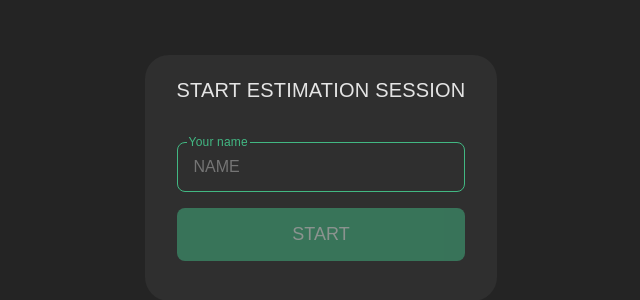
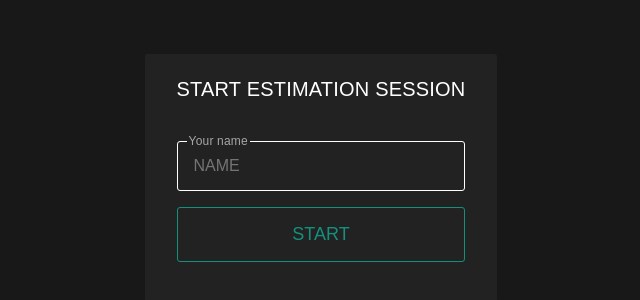
Before and after one commit to Steffra/estimate.cards, a Nuxt app: page /start in a window 1280 px wide. Shown: the part 82-382 px from the top of the page, without its empty margins (319-959 px from the left). Built offline with nearby package versions, Linux system fonts and the light colour scheme.

Commit message:
implement new design

```diff
--- a/app.vue
+++ b/app.vue
@@ -8,25 +8,25 @@
 <style>
 :root {
   /*default colors */
-  --branding: #42b883;
-  --branding-light: #42d392;
-  --branding-dark: #33a06f;
-  --accent-color: #73abfe;
+  --branding: #08fdd8;
+  --branding-light: #4effe4;
+  --branding-dark: rgba(15, 204, 176, 0.838);
+  --accent-color: #17fad8;
 
   /*text colors */
-  --primary-text: rgb(255 255 255 / 87%);
+  --primary-text: rgb(255, 255, 255);
   --secondary-text: rgb(255 255 255 / 60%);
 
   /*background colors */
-  --background-color: #242424;
-  --soft-background: #2f2f2f;
-  --tertiary-background: #2f2f2f;
+  --background-color: #181818;
+  --soft-background: #222222;
+  --tertiary-background: #222222;
 
   --divider: rgb(84 84 84 / 65%);
 
   /*button colors */
   --hover-bg: var(--branding-light);
-  --hover-text: var(--primary-text);
+  --hover-text: var(--soft-background);
   --active-bg: var(--branding-dark);
   --secondary-border: var(--branding);
   --secondary-hover-bg: var(--hover-bg);
@@ -34,21 +34,21 @@
   --secondary-active-bg: var(--active-bg);
   --box-shadow-color: rgba(71, 107, 82, 0.1);
   --primary-button-selected-background: var(--branding);
-  --primary-button-selected-text: var(--primary-text);
+  --primary-button-selected-text: var(--soft-background);
 
   /*component colors */
   --card-background: var(--soft-background);
 
   --voting-card-background: var(--soft-background);
   --voting-card-text: var(--primary-text);
-  --voting-card-selected-text: var(--primary-text);
+  --voting-card-selected-text: var(--soft-background);
 
   --slider-color: var(--background-color);
   --slider-background-color: var(--secondary-text);
   --box-shadow-default: 0 0 0 var(--box-shadow-color);
 
-  --input-label-color: var(--branding);
-  --input-border-focus: var(--branding);
+  --input-label-color: var(--secondary-text);
+  --input-border-focus: var(--primary-text);
   --input-text-color: var(--primary-text);
 
   /*popper config */
--- a/components/BaseButton.vue
+++ b/components/BaseButton.vue
@@ -17,7 +17,7 @@ button {
     background-color: var(--primary-button-selected-background);
     color: var(--primary-button-selected-text);
     border: 1px transparent;
-    border-radius: 8px;
+    border-radius: 3px;
     cursor: pointer;
     font-size: 18px;
     padding: 1rem 2rem;
@@ -41,7 +41,7 @@ button {
 
         &:active:enabled {
             background-color: var(--secondary-active-bg);
-            color: var(--primary-text);
+            color: var(--soft-background);
         }
     }
 
--- a/components/BaseInput.vue
+++ b/components/BaseInput.vue
@@ -27,7 +27,7 @@ div {
 
 input {
     padding: 0 1rem;
-    border-radius: 0.5rem;
+    border-radius: 3px;
     background-color: var(--soft-background);
     color: var(--input-text-color);
     border: 1px solid var(--divider);
--- a/components/DefaultLayout.vue
+++ b/components/DefaultLayout.vue
@@ -28,7 +28,7 @@
     @media (width >=480px) {
         background-color: var(--soft-background);
         box-shadow: var(--box-shadow-default);
-        border-radius: 24px;
+        border-radius: 3px;
         padding: 0.5rem 2rem 2.5rem 2rem;
         margin-bottom: 35dvh;
     }
--- a/components/Player.vue
+++ b/components/Player.vue
@@ -203,7 +203,7 @@ const textColor = computed(() => {
     box-sizing: border-box;
     width: 100%;
     height: 100%;
-    border-radius: 12px;
+    border-radius: 5px;
     border: 5px double var(--branding);
     color: var(--primary-text);
 
@@ -232,7 +232,6 @@ const textColor = computed(() => {
 .card-back__inner {
     width: 100%;
     height: 100%;
-    border-radius: 8px;
     display: flex;
     border-radius: 5px;
     overflow: hidden;
--- a/components/ToggleButton.vue
+++ b/components/ToggleButton.vue
@@ -1,6 +1,6 @@
 <template>
     <BaseButton ref="toggleButton" class="toggle-button" :text="cardsVisible ? 'NEW ROUND' : 'REVEAL CARDS'"
-        :secondary="cardsVisible || somePlayersVoted || noPlayersVoted" />
+        secondary />
 </template>
 
 <script setup lang="ts">
--- a/components/votingCard.vue
+++ b/components/votingCard.vue
@@ -18,7 +18,7 @@ const { value, selected, color } = defineProps<{
     justify-content: center;
     align-items: center;
     background-color: var(--voting-card-background);
-    border-radius: 10px;
+    border-radius: 3px;
     border: none;
     cursor: pointer;
     color: var(--voting-card-text);
--- a/pages/index.vue
+++ b/pages/index.vue
@@ -5,7 +5,7 @@
       <h2> ... or join your team!</h2>
     </div>
 
-    <BaseLink to="/start" text="START SESSION"></BaseLink>
+    <BaseLink to="/start" text="START SESSION" secondary></BaseLink>
     <BaseLink to="join" text="JOIN SESSION" secondary></BaseLink>
 
   </DefaultLayout>
--- a/pages/start.vue
+++ b/pages/start.vue
@@ -26,7 +26,7 @@ function startSession() {
         <!-- this works since vue3.4! /> -->
         <BaseInput v-model:inputValue="name" placeholder="NAME" label="Your name" autofocus />
       </div>
-      <BaseButton :disabled="name === ''" :text="'START'" />
+      <BaseButton :disabled="name === ''" :text="'START'" secondary />
     </form>
   </DefaultLayout>
 </template>
```
Also changed, not shown: assets/vue-logo.svg.
